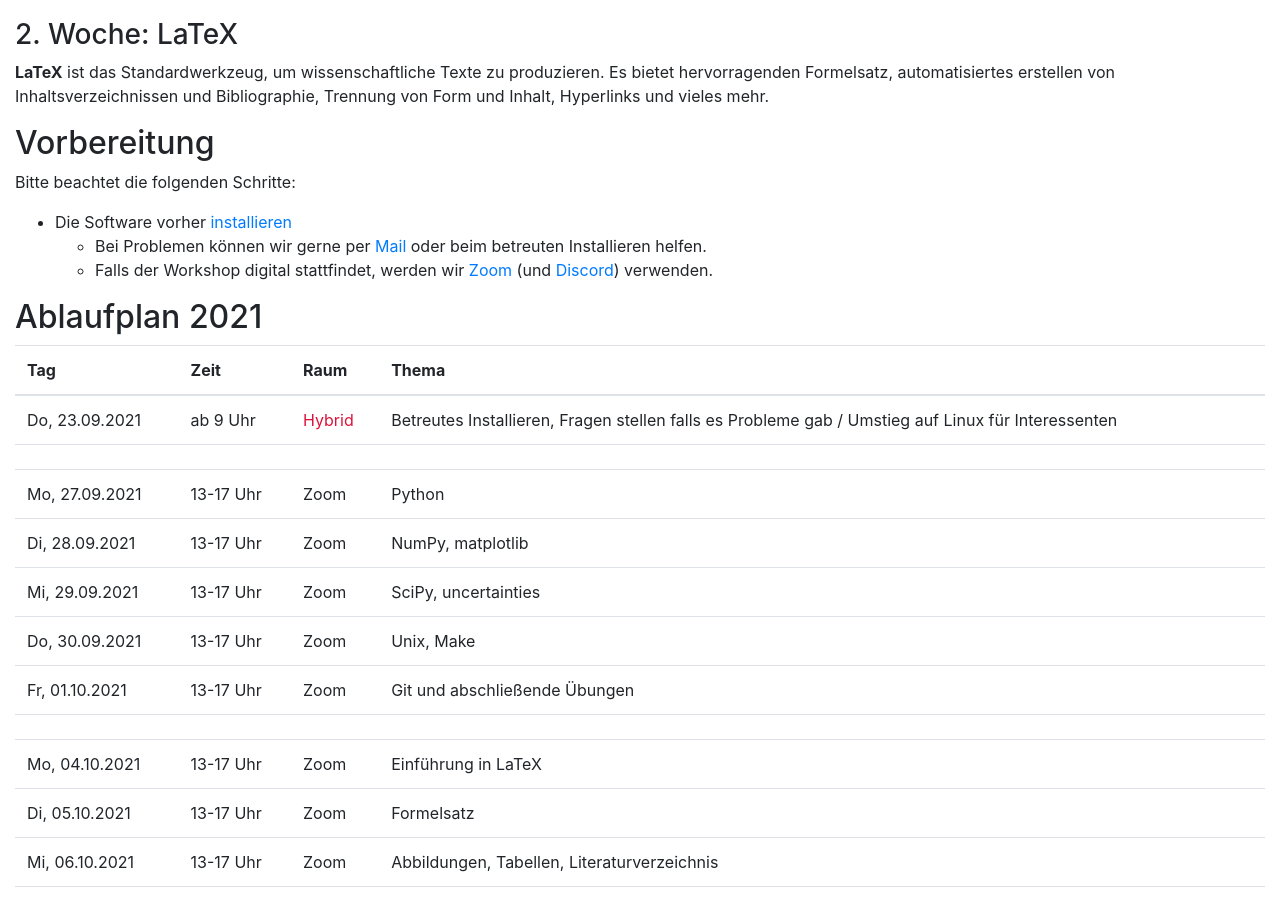
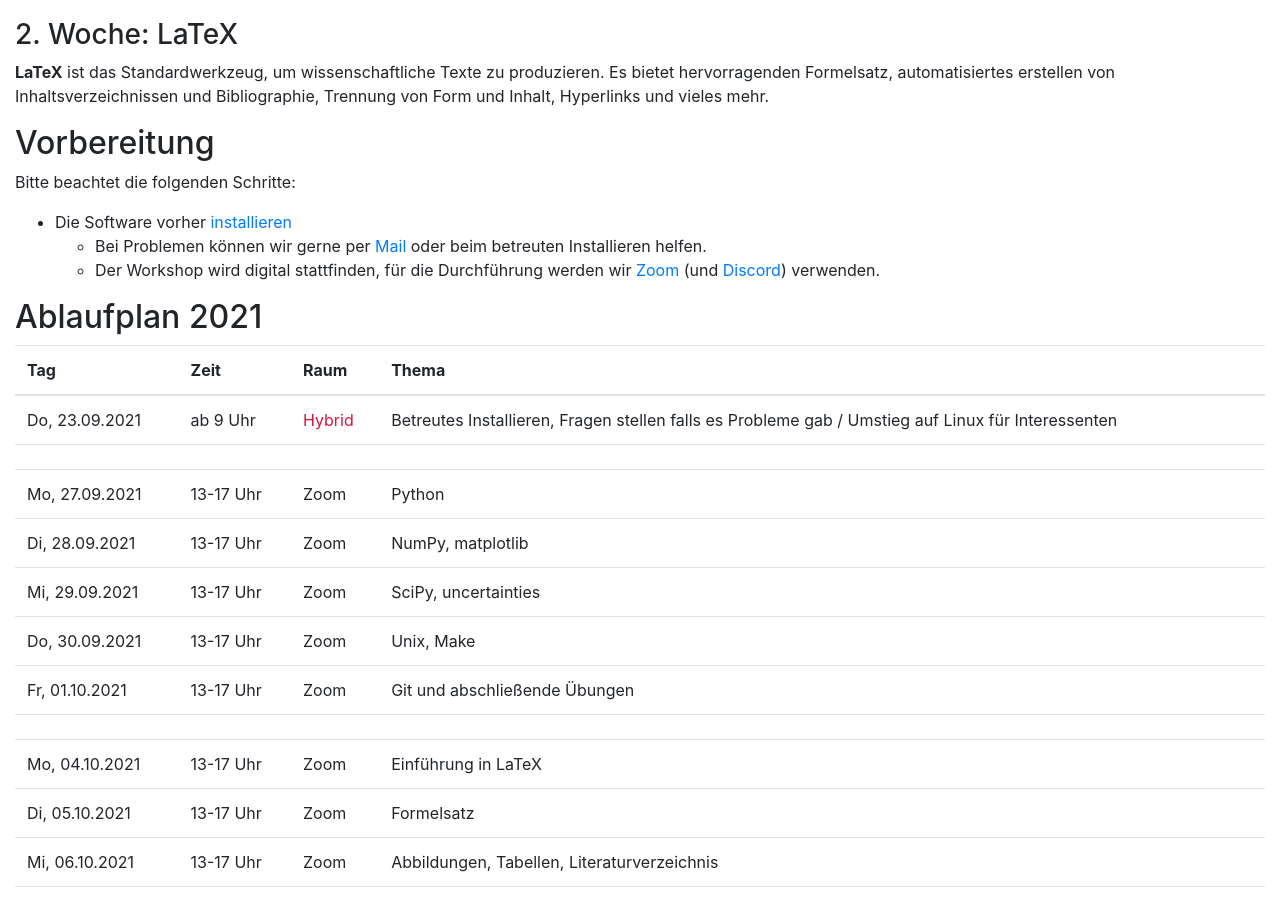
Before and after one commit to pep-dortmund/homepage-toolbox, a Jekyll site: the page built from index.md, in a window 1280 px wide and 900 px high, scrolled down 1062 px. Built offline with Jekyll 4.4.1, drawn with Linux system fonts in a browser that asks for light colours.

Commit message:
changed organization clarified digital workshop

```diff
--- a/index.md
+++ b/index.md
@@ -75,7 +75,7 @@ Bitte beachtet die folgenden Schritte:
 
 - Die Software vorher [installieren](/install)
     - Bei Problemen können wir gerne per [Mail](about.html) oder beim betreuten Installieren helfen.
-    - Falls der Workshop digital stattfindet, werden wir [Zoom](https://tu-dortmund.zoom.us/){:target="_blank"} (und
+    - Der Workshop wird digital stattfinden, für die Durchführung werden wir [Zoom](https://tu-dortmund.zoom.us/){:target="_blank"} (und
       [Discord](https://discord.com/new/download){:target="_blank"}) verwenden.
 <!-- - Einen Laptop mitbringen, eine begrenzte Anzahl Laptops kann auch von uns gestellt werden -->
 <!--  - Verlängerungskabel/Mehrfachstecker mitbringen (falls möglich) -->
```
Also changed, not shown: about.md (+2 -1 lines).
